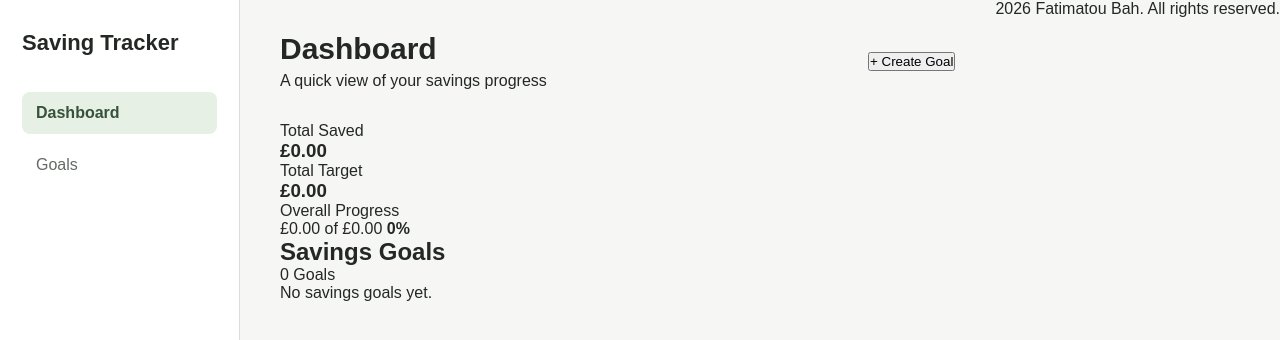
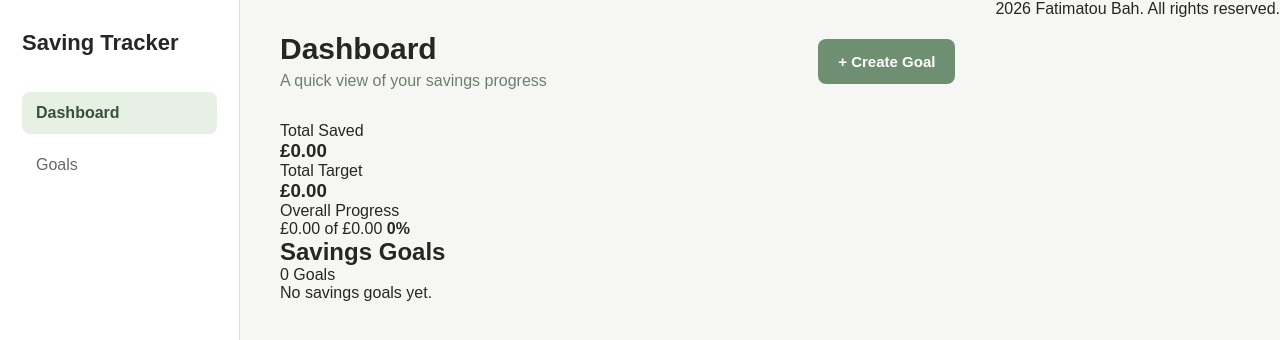
Before and after one commit to Faatima-Bah/Saving-Tracker, a plain HTML site: page frontend/index.html in a window 1280 px wide. Shown: the top 340 px of the page. Drawn offline with Linux system fonts and the light colour scheme.

Commit message:
Styling dashboard and button with css

```diff
--- a/frontend/style.css
+++ b/frontend/style.css
@@ -77,3 +77,25 @@ body {
     margin-bottom: 6px;
     font-size: 30px;
 }
+
+/* Style the description underneath the heading */
+.dashboard-header p {
+    color: #6b806b;
+}
+
+/* Style the Create Goal button */
+#create-goal-button {
+    padding: 14px 20px;
+    color: #ffffff;
+    font-size: 15px;
+    font-weight: 600;
+    background-color: #6f8f72;
+    border: none;
+    border-radius: 8px;
+    cursor: pointer;
+}
+
+/* Change the button colour when the mouse is over it */
+#create-goal-button:hover {
+    background-color: #58745b;
+}
```
